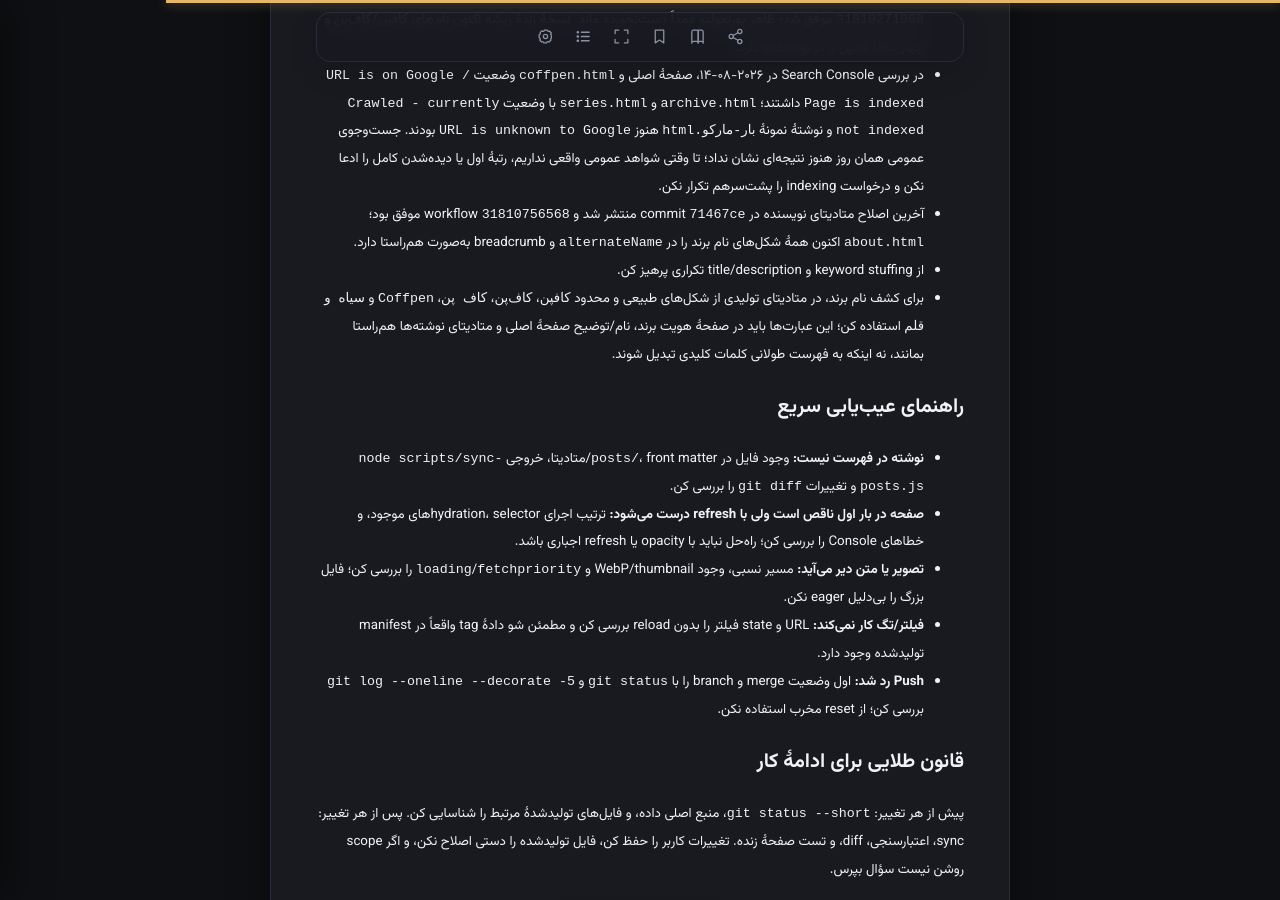
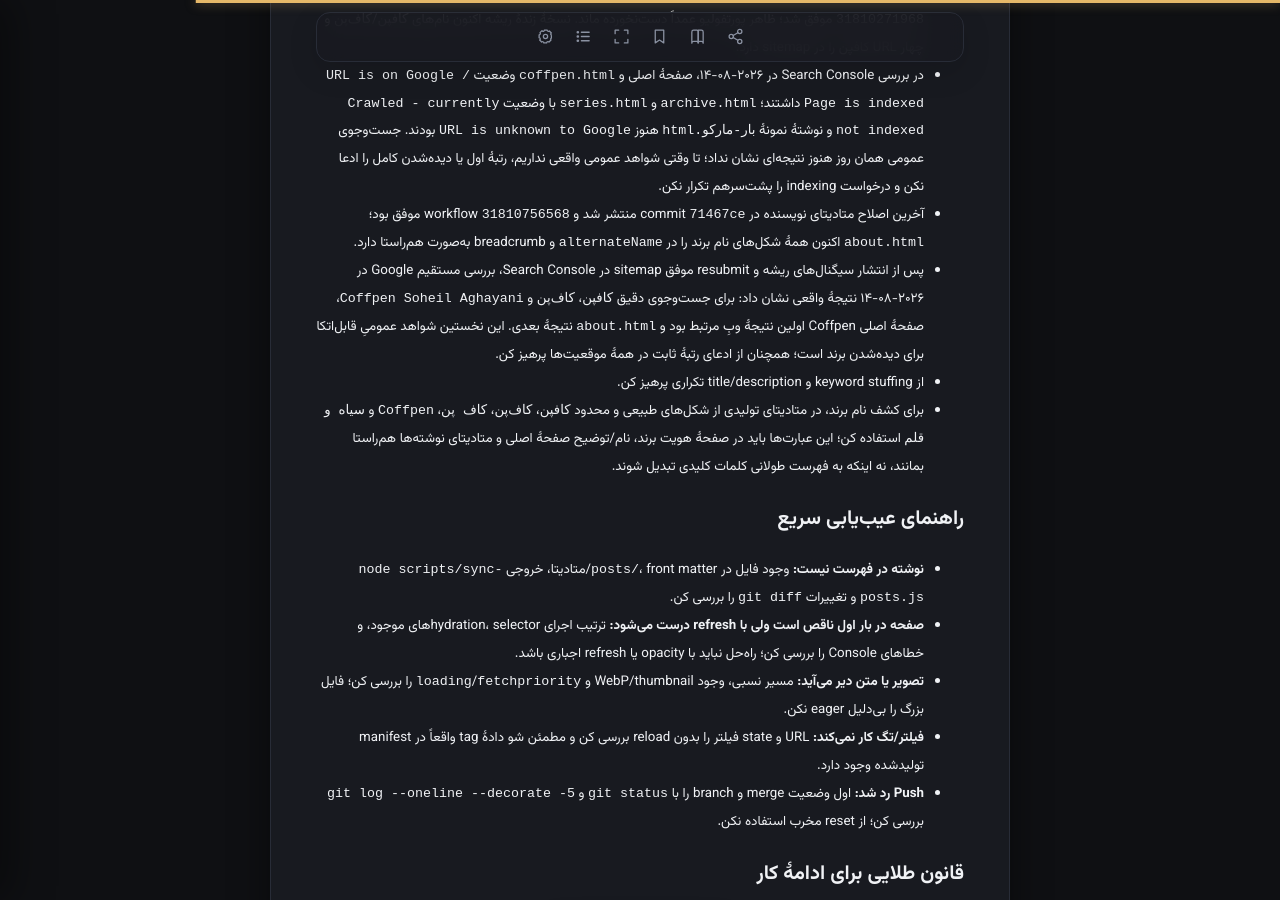
Before and after one commit to Soheil-Aghayani/Coffpen, a Jekyll site: the page built from CODEX_PROJECT_NOTES.md, in a window 1280 px wide and 900 px high, scrolled down 3955 px. Built offline with Jekyll 4.4.1, drawn with Linux system fonts in a browser that asks for light colours; our own code applies the rules of GitHub Pages for plain Markdown files; some of the changed text lies outside the part shown.

Commit message:
Record public Coffpen search visibility

```diff
--- a/CODEX_PROJECT_NOTES.md
+++ b/CODEX_PROJECT_NOTES.md
@@ -80,6 +80,7 @@
 - در مخزن ریشه، انتشار `013d713` پس از حذف ناخواستهٔ سیگنال‌های Coffpen در commitهای `3f03c2e`/`ea7dfa7`، فقط اتصال‌های فنیِ JSON-LD، `llms.txt`، robots و sitemap را برگرداند و workflow `31810271968` موفق شد؛ ظاهر پورتفولیو عمداً دست‌نخورده ماند. نسخهٔ زندهٔ ریشه اکنون نام‌های `کافپن`/`کاف‌پن` و چهار URL کافپن را در sitemap دارد.
 - در بررسی Search Console در ۲۰۲۶-۰۸-۱۴، صفحهٔ اصلی و `coffpen.html` وضعیت `URL is on Google / Page is indexed` داشتند؛ `archive.html` و `series.html` با وضعیت `Crawled - currently not indexed` و نوشتهٔ نمونهٔ `بار-مارکو.html` هنوز `URL is unknown to Google` بودند. جست‌وجوی عمومی همان روز هنوز نتیجه‌ای نشان نداد؛ تا وقتی شواهد عمومی واقعی نداریم، رتبهٔ اول یا دیده‌شدن کامل را ادعا نکن و درخواست indexing را پشت‌سرهم تکرار نکن.
 - آخرین اصلاح متادیتای نویسنده در commit `71467ce` منتشر شد و workflow `31810756568` موفق بود؛ `about.html` اکنون همهٔ شکل‌های نام برند را در `alternateName` و breadcrumb به‌صورت هم‌راستا دارد.
+- پس از انتشار سیگنال‌های ریشه و resubmit موفق sitemap در Search Console، بررسی مستقیم Google در ۲۰۲۶-۰۸-۱۴ نتیجهٔ واقعی نشان داد: برای جست‌وجوی دقیق `کافپن`، `کاف‌پن` و `Coffpen Soheil Aghayani`، صفحهٔ اصلی Coffpen اولین نتیجهٔ وبِ مرتبط بود و `about.html` نتیجهٔ بعدی. این نخستین شواهد عمومیِ قابل‌اتکا برای دیده‌شدن برند است؛ همچنان از ادعای رتبهٔ ثابت در همهٔ موقعیت‌ها پرهیز کن.
 - از keyword stuffing و title/description تکراری پرهیز کن.
 - برای کشف نام برند، در متادیتای تولیدی از شکل‌های طبیعی و محدود `کافپن`، `کاف‌پن`، `کاف پن`، `Coffpen` و `سیاه و قلم` استفاده کن؛ این عبارت‌ها باید در صفحهٔ هویت برند، نام/توضیح صفحهٔ اصلی و متادیتای نوشته‌ها هم‌راستا بمانند، نه اینکه به فهرست طولانی کلمات کلیدی تبدیل شوند.
 
```
